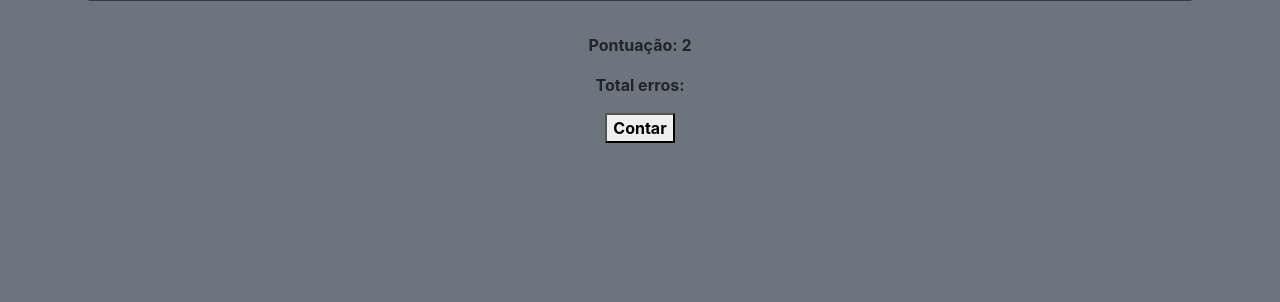
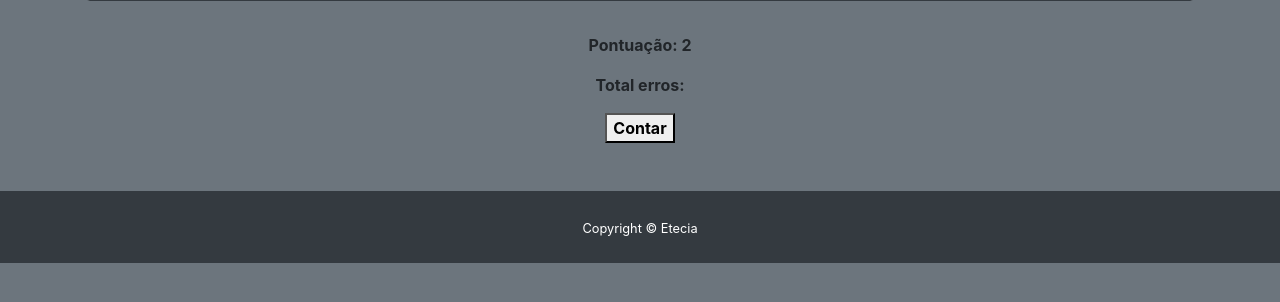
Before and after one commit to LBorgess/ProgramacaoWebIII, a PHP site: page / in a window 1280 px wide. Shown: the part 174-476 px from the top of the page. Run offline with PHP 8.4, Linux system fonts and the light colour scheme; data that the repository does not hold is empty.

Commit message:
footer da página

```diff
--- a/05/Memoria/includes/footer.php
+++ b/05/Memoria/includes/footer.php
@@ -2,6 +2,13 @@
 <script type="text/javascript" src="js/popper.min.js"></script>
 <script type="text/javascript" src="js/bootstrap.min.js"></script>
 
+<footer class="flex-shrink-0 py-4 mt-5 bg-dark text-white">
+    <div class="container text-center">
+        <small>Copyright &copy; Etecia</small>
+    </div>
+</footer>
+
+<!-- jquery -->
 <script>
     $(document).on('click', '.add', function(e) {
         var $el = $(this).closest('.erro').find('#erro')
@@ -11,7 +18,5 @@
     });
 </script>
 
-
 </body>
-
 </html>
```
